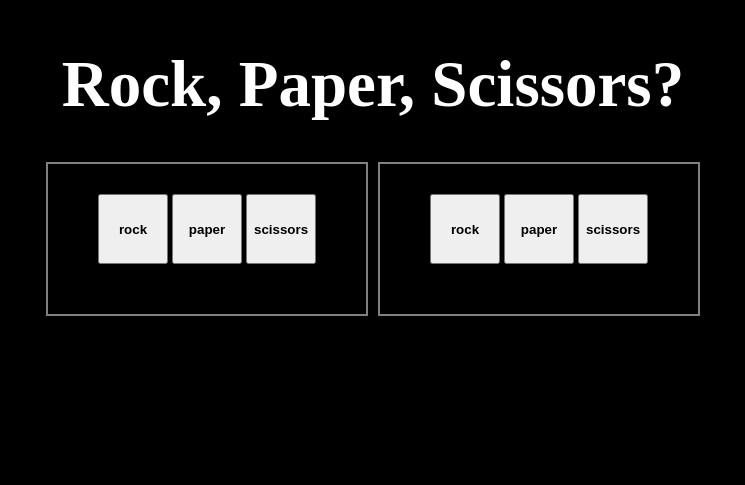
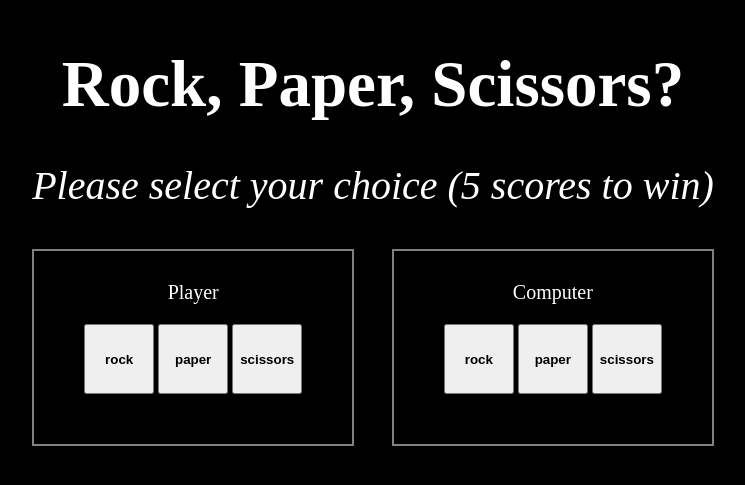
Before and after one commit to datphung239/rock-paper-scissors, a plain HTML site: page index.html in a window 1280 px wide. Shown: the part 121-606 px from the top of the page, without its empty margins (267-1012 px from the left). Drawn offline with Linux system fonts and the light colour scheme.

Commit message:
Add content at the start

```diff
--- a/index.html
+++ b/index.html
@@ -9,18 +9,18 @@
 </head>
 <body>
     <div class="title">Rock, Paper, Scissors?</div>
-    <p id="result"></p>
+    <p id="result">Please select your choice (5 scores to win)</p>
     <div class ="container">
         <div class="player">
             <!-- <img src="img/people.png" alt="people" class="logo"> -->
-            <p id="player-score" class="score"></p>
+            <p id="player-score" class="score">Player</p>
             <input type="button" value="rock" class="rock">
             <input type="button" value="paper" class="paper">
             <input type="button" value="scissors" class="scissors">
         </div>
         <div class="computer">
             <!-- <img src="img/robot.jpeg" alt="people" class="logo"> -->
-            <p id="computer-score" class="score"></p>
+            <p id="computer-score" class="score">Computer</p>
             <input type="button" value="rock" class="rock">
             <input type="button" value="paper" class="paper">
             <input type="button" value="scissors" class="scissors">
```
